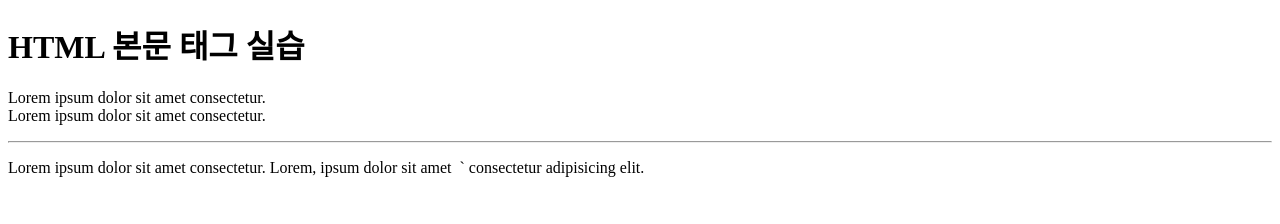
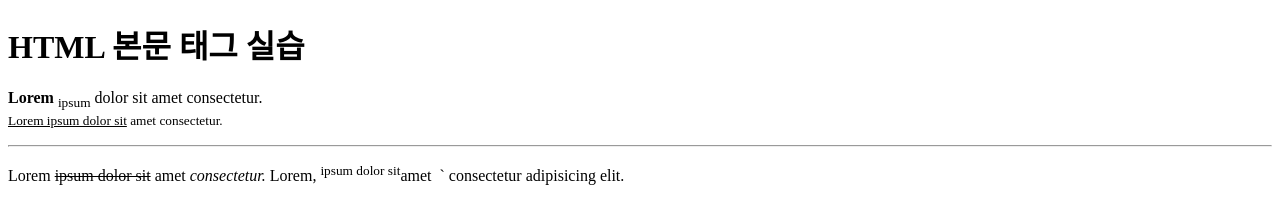
Before and after one commit to soonitoon/wp-html, a plain HTML site: page index.html in a window 1280 px wide. Drawn offline with Linux system fonts and the light colour scheme.

Commit message:
글자 모양 관련 태그

```diff
--- a/index.html
+++ b/index.html
@@ -7,13 +7,13 @@
     <body>
         <h1>HTML 본문 태그 실습</h1>
         <p>
-            Lorem ipsum dolor sit amet consectetur.<br>
-            Lorem ipsum dolor sit amet consectetur.<br>
+            <b>Lorem</b> <sub>ipsum</sub> dolor sit amet consectetur.<br>
+            <small><ins>Lorem ipsum dolor sit</ins> amet consectetur.</small><br>
         </p>
         <hr>
         <p>
-            Lorem ipsum dolor sit amet consectetur.
-            Lorem, ipsum dolor sit amet &nbsp;`&nbsp;consectetur adipisicing elit.
+            Lorem <del>ipsum dolor sit</del> amet <i>consectetur.</i>
+            Lorem, <sup>ipsum dolor sit</sup>amet &nbsp;`&nbsp;consectetur adipisicing elit.
         </p>
     </body>
 </html>
```
